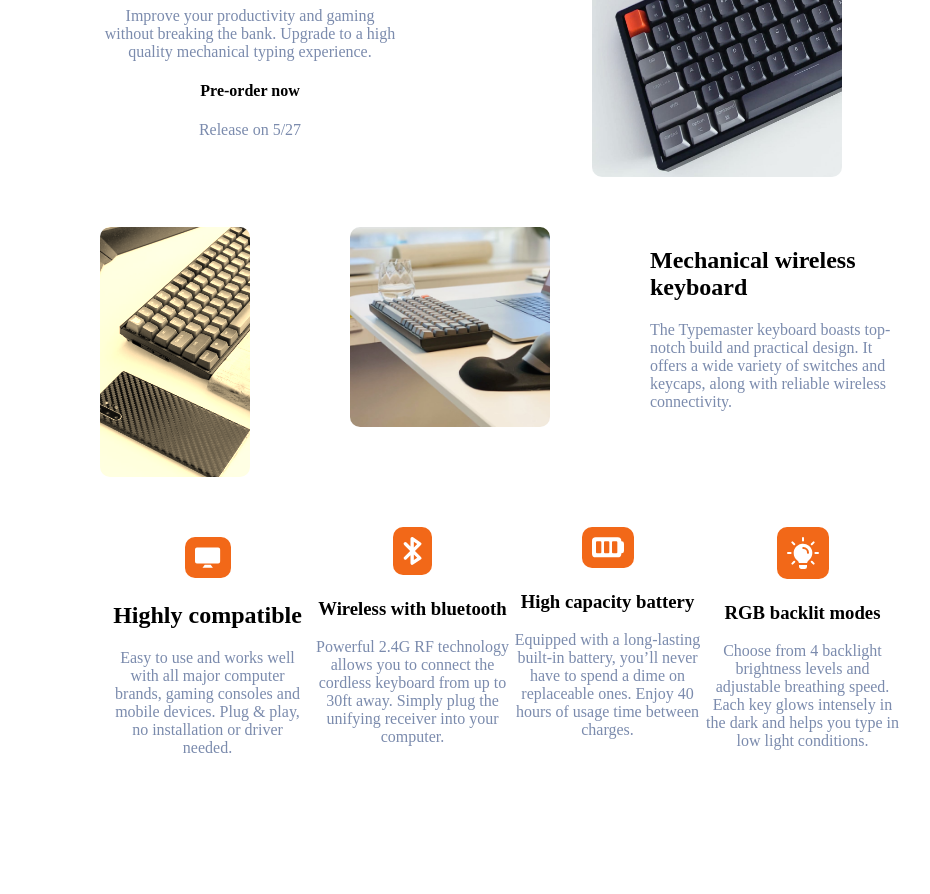
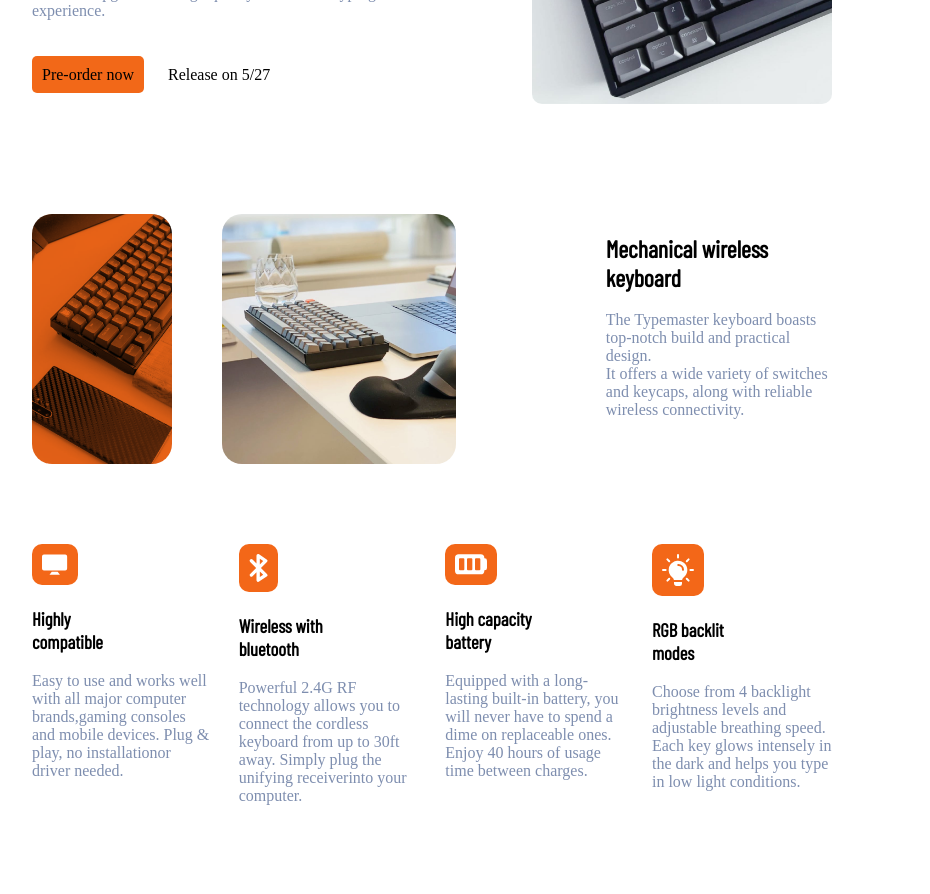
Before and after one commit to Dharun-069/MFA_20221122, a plain HTML site: page index.html in a window 1280 px wide. Shown: the part 263-1157 px from the top of the page, without its empty margins (208-1138 px from the left). Before the commit the page ends 1090 px from the top, so only its background shows below. Drawn offline with nearby package versions, Linux system fonts and the light colour scheme.

Commit message:
correction

```diff
--- a/CSS/style.css
+++ b/CSS/style.css
@@ -1,128 +1,87 @@
-
 .main{
-    margin: 30px 60px 30px 300px;
-    height: 800px;
+    margin: 30px auto;
     width: 800px;
 }
-
-
 .header{
     display: flex;
+    flex-direction: row;
     justify-content: space-between;
-    padding: 50px;
 }
-
-.pre{
-
-    padding: 5px;
+.header button{
+    padding: 10px;
     background-color: hsl(198, 28%, 93%);
     color: hsl(220, 50%, 17%);
     border-radius: 10px;
+    border: 0px;
+}
+.container1{
+    display: flex;
+    justify-content: space-between;
+}
+.container1 .type h1{
+    font-family: 'Barlow Condensed';
+}
+.type{
+    margin-top: 40px;
+}
+.container1 span{
+    position: relative;
+    top: 30px;
+}
+.container1 #order{
 
+    padding: 10px;
+    background-color: hsl(22, 89%, 52%);
+    border-radius: 5px;
+    margin-right: 20px ;
+}
+.container1 img{
+    width: 300px;
+    border-radius: 10px;
+    margin: 30px 0px;
 }
 
-.container1{
-
+.container2{
+    margin: 80px auto;
     display: flex;
-    align-content: space-around;
-    /* height: 400px;
-    width: 800px; */
+    justify-content: space-between;
 }
-.type{
-    /* border: 2px solid black; */
-    height: 300px;
-    width: 300px;
-    text-align: center;
-}
-/* #master{
-    height: 20px;
-    width: 30px;
-    border: 2px solid black;
-}
-#improve{
-    height: 30px;
-    width: 100px; */
-/* } */
-.image1{
-    /* border: 2px solid black; */
-    height: 300px;
-    width: 300px;
-    position: absolute;
-    left: 800px;
-    border-radius: 10px;
-}
-.container2{
-
-    /* border: 2px solid black; */
-    display: flex;
-    width:800px;
-}
-.image2{
-    height: 300px;
-    width: 300px;
-    border-radius: 10px;
-    filter: sepia(100%);
+#img1{
+    height: 250px;
+    width: 150px;
+    background-image: url("../images/image-phone-and-keyboard.jpg");
+    background-color: #f36718;
+    background-blend-mode: multiply;
+    background-size: cover;
+    border-radius: 20px;
 }
 
-.image3{
+#board{
+    border-radius: 20px;
+    height: 250px;
+    width: 250px;
+    margin:auto 150px auto 50px;
+}
+.container2  .mech h2{
+    font-family: 'Barlow Condensed';
+}
+.container3{
+    display: flex;
+    justify-content: space-between;
+    margin: 50px auto;
+}
+.items{
     height: 300px;
-    width: 300px;
-    border-radius: 10px;
+    width: 180px;
 }
-
-.mech{
-    margin-left:50px;
-    height: 300px;
-    width: 300px;
-}
-
-.container3{
-    /* border: 2px solid black; */
-    display: flex;
-    align-content: space-around;
-    height: 300px;
-    width: 800px;
-
-}
-
-.high{
-    height: 200px;
-    width: 300px;
-    text-align: center;
-    padding: 10px;
-}
-.wire{
-    height: 300px;
-    width: 300px;
-    text-align: center;
-}
-
-.high2{
-    height: 100px;
-    width: 300px;
-    text-align: center;
-}
-.rgb{
-    height: 300px;
-    width: 300px;
-    text-align: center;
-}
-.footer{
-    /* border: 2px solid black; */
-    display: flex;
-
+.container3 .items h3{
+    font-family: 'Barlow Condensed';
 }
 p{
-    color: hsl(221, 23%, 58%);
+    color: #7e8eaf;
 }
 .small{
     padding: 10px;
-    background-color: hsl(22, 89%, 52%);
+    background-color: #f36718;
     border-radius: 10px;
 }
-#now{
-    border: 2px solid block;
-}
-img{
-    border-radius: 10px;
-}
--- a/index.html
+++ b/index.html
@@ -6,6 +6,7 @@
   <meta name="viewport" content="width=device-width, initial-scale=1.0" />
 
   <title>Typemaster pre-launch landing page</title>
+  <link href='https://fonts.googleapis.com/css?family=Barlow Condensed' rel='stylesheet'>
   <link rel="stylesheet" href="CSS/style.css">
 </head>
 
@@ -13,67 +14,54 @@
  <main class="main">
 
    <div class="header">
-       <div><img src="images/logo.svg" alt="logo"></div>
-       <div class="pre"><p> Pre-order now</p></div>
-
+       <img src="images/logo.svg" alt="logo">
+       <button>Pre-order now</button>
     </div>
 
     <div class="container1">
       <div class="type">
-         <h1>Typemaster keyboard</h1>
-        <p>Improve your productivity and gaming without breaking the bank.
-           Upgrade to a high quality mechanical typing experience.
-         </p>
-         <div id="now">
-          <h4>Pre-order now</h4></div>
-          <p>Release on 5/27</p>
+         <h1>Typemaster <br> keyboard</h1>
+         <p>Improve your productivity and gaming without breaking <br> the bank.Upgrade to a high quality mechanical typing <br> experience.</p>
+          <span id="order"> Pre-order now</span>
+          <span>Release on 5/27</span>
       </div>
-      <div class="image1"><img src="images/image-keyboard.jpg " alt="keyboard" width="250px" height="250px" ></div>
-   </div>
+      <img src="images/image-keyboard.jpg " alt="keyboard" >
+    </div>
 
    <div class="container2">
-     <div class="image2"><img src="images/image-phone-and-keyboard.jpg" alt="phone" width="150px" height="250px"></div>
-     <div class="image3"><img src="images/image-glass-and-keyboard.jpg" alt="glass" width="200px" height="200px"></div>
-
+     <div id="img1"></div>
+     <img id="board" src="images/image-glass-and-keyboard.jpg" alt="glass" >
      <div class="mech">
         <h2>Mechanical wireless keyboard</h2>
-        <p>The Typemaster keyboard boasts top-notch build and practical
-          design. It offers a wide variety of switches and keycaps, along
-           with reliable wireless connectivity.
-        </p>
-      </div>
+        <p>The Typemaster keyboard boasts <br> top-notch build and practical design. <br> It offers a wide variety of switches <br> and keycaps, along with reliable <br> wireless connectivity.</p>
+     </div>
    </div>
 
    <div class="container3">
-       <div class="high">
-        <img class="small" src="images/icon-compatible.svg" alt="">
-          <h2>Highly compatible</h2>
-          <p>Easy to use and works well with all major computer brands,
-             gaming consoles and mobile devices. Plug & play, no installation
-             or driver needed.</p>
+       <div class="items">
+          <img class="small" src="images/icon-compatible.svg" alt="first">
+          <h3>Highly <br> compatible</h3>
+          <p>Easy to use and works well with all  major computer brands,gaming  consoles and mobile devices. Plug & play, no installationor driver needed. </p>
         </div>
-        <div class="wire">
-          <img class="small" src="images/icon-bluetooth.svg" alt="">
-            <h3>Wireless with bluetooth</h3>
-            <p>Powerful 2.4G RF technology allows you to connect the cordless
-               keyboard from up to 30ft away. Simply plug the unifying receiver
-               into your computer.</p>
+
+        <div class="items">
+          <img class="small" src="images/icon-bluetooth.svg" alt="second">
+            <h3>Wireless with <br> bluetooth</h3>
+            <p>Powerful 2.4G RF technology allows  you to connect the cordless keyboard from up to 30ft away.  Simply plug the unifying receiverinto  your computer.</p>
         </div>
-        <div class="high2">
-          <img class="small" src="images/icon-battery.svg" alt="">
-            <h3>High capacity battery</h3>
-            <p>Equipped with a long-lasting built-in battery, you’ll never have
-               to spend a dime on replaceable ones. Enjoy 40 hours of usage
-               time between charges.</p>
+        <div class="items">
+          <img class="small" src="images/icon-battery.svg" alt="third">
+            <h3>High capacity <br> battery</h3>
+            <p>Equipped with a long-lasting built-in  battery, you will never have to spend a  dime on replaceable ones. Enjoy 40  hours of usage time between  charges.</p>
         </div>
-        <div class="rgb">
-          <img class="small" src="images/icon-light.svg" alt="">
-            <div class="last"><h3>RGB backlit modes</h3></div>
-            <p>Choose from 4 backlight brightness levels and adjustable breathing
-               speed. Each key glows intensely in the dark and helps you type in
-               low light conditions.
+        <div class="items">
+          <img class="small" src="images/icon-light.svg" alt="fourth">
+            <div class="last">
+              <h3>RGB backlit <br> modes</h3></div>
+            <p>Choose from 4 backlight brightness levels and adjustable breathing speed. Each key glows intensely in  the dark and helps you type in low light conditions.
             </p>
         </div>
+    </div>
  </main>
 </body>
 
```
